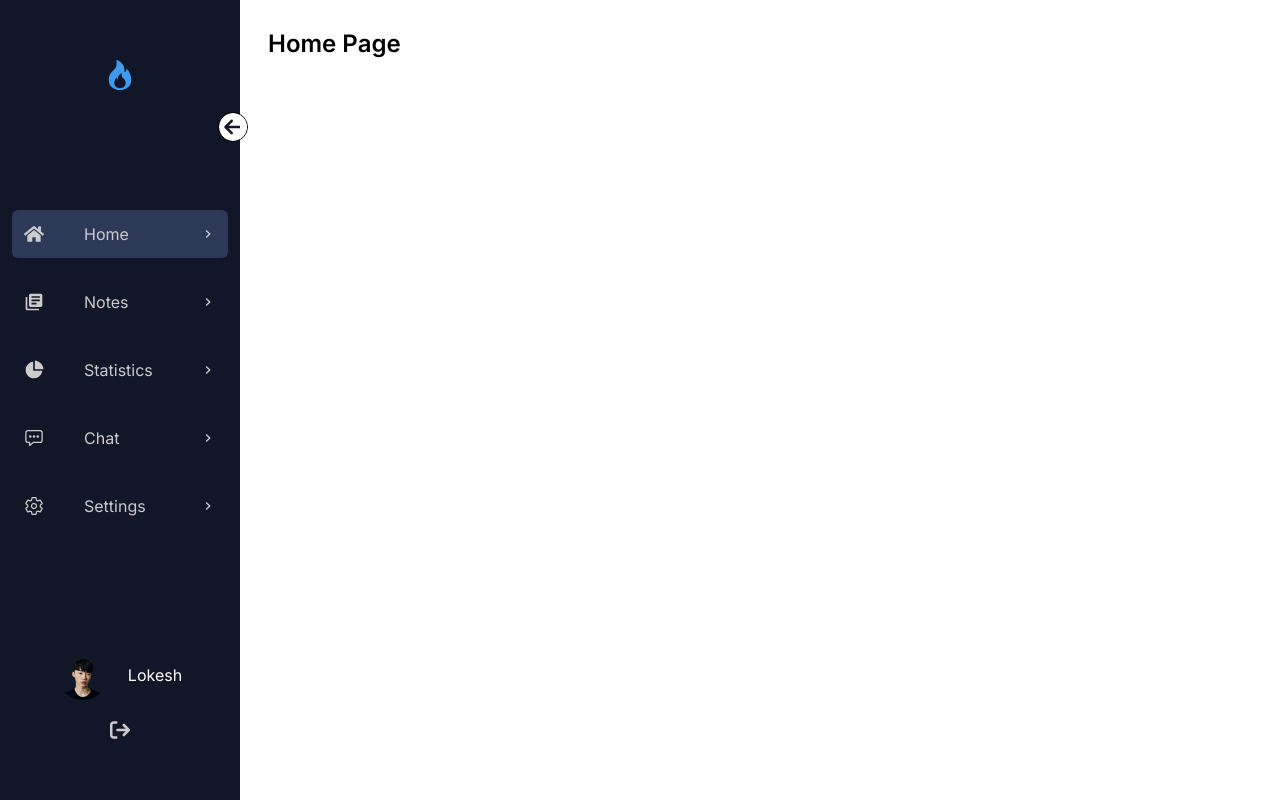
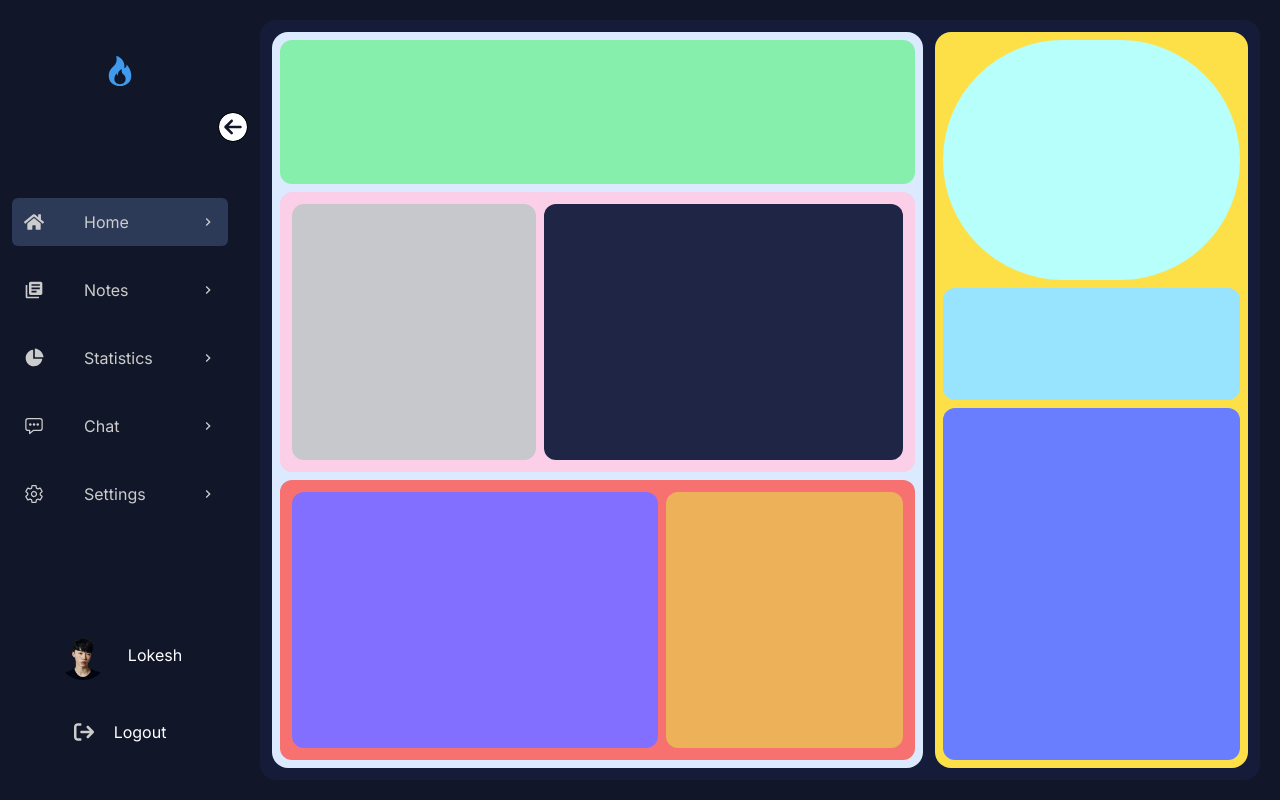
Before and after one commit to lokeshdarla/dashboarddddd, a Next.js app: page / in a window 1280 px wide. Built offline with nearby package versions, Linux system fonts and the light colour scheme.

Commit message:
feat : Grid Layout

```diff
--- a/src/components/Sidebar/Sidebar.tsx
+++ b/src/components/Sidebar/Sidebar.tsx
@@ -3,13 +3,13 @@ import { useState } from "react";
 import { FaCircleArrowLeft } from "react-icons/fa6";
 import { FaHome } from "react-icons/fa";
 import { RiPieChart2Fill } from "react-icons/ri";
-import { MdLibraryBooks, MdNavigateBefore, MdNavigateNext } from "react-icons/md";
+import { MdLibraryBooks, MdNavigateNext } from "react-icons/md";
 import { IoSettingsOutline } from "react-icons/io5";
 import Image from "next/image";
 import { BsFire } from "react-icons/bs";
 import { FaArrowRightFromBracket } from "react-icons/fa6";
 import { IoChatboxEllipsesOutline } from "react-icons/io5";
-import { MdOutlineNavigateNext } from "react-icons/md";
+import Dashboard from "../dashboard/Dashboard";
 
 
 const Sidebar = () => {
@@ -28,7 +28,7 @@ const toggleSideBar=()=>{
 }
 
   return (
-    <div className="flex">
+    <div className="flex bg-[#111729]">
       <div
         className={` ${
           open ? "w-60" : "w-18"
@@ -55,7 +55,7 @@ const toggleSideBar=()=>{
             </li>
           ))}
           </ul>
-          <div className="flex-col flex items-center justify-center gap-5">
+          <div className="flex-col flex items-center justify-center gap-10 w-full">
           <div className="flex items-center justify-center gap-5">
           <Image
             src="/user.png"
@@ -67,14 +67,18 @@ const toggleSideBar=()=>{
           </span>
           </div>
 
+            <div className="flex items-center justify-center gap-5">
+            <FaArrowRightFromBracket size={20} className="text-[#CCCCCC]"/>
+            <span className={`${!open && "hidden"} origin-left duration-200 text-white`}>
+          Logout
+          </span>
+            </div>
 
-          <FaArrowRightFromBracket size={20} className="text-[#CCCCCC]"/>
           </div>
         </div>
       </div>
-      <div className="flex-1 h-screen p-7 ">
-        <h1 className="text-2xl font-semibold">Home Page</h1>
-
+      <div className="flex-1 p-5 h-screen">
+        <Dashboard/>
       </div>
     </div>
   );
--- /dev/null
+++ b/src/components/dashboard/Dashboard.tsx
@@ -0,0 +1,44 @@
+import React from 'react'
+
+function Dashboard() {
+  return (
+    <section className='h-[100%] w-full bg-[#151C39] rounded-2xl p-3 grid grid-cols-3 space-x-3'>
+    <div className='col-span-2 bg-blue-100 rounded-2xl grid grid-rows-5 space-y-2 p-2'>
+      <div className='row-span-1 bg-green-300 rounded-xl'>
+
+      </div>
+      <div className='row-span-2 bg-pink-200 rounded-xl grid grid-cols-5 p-3 space-x-2'>
+      <div className='col-span-2 bg-[#C7C8CC] rounded-xl'>
+
+      </div>
+      <div className='col-span-3 bg-[#1F2544] rounded-xl'>
+
+      </div>
+      </div>
+      <div className='row-span-3 bg-red-400 rounded-xl grid grid-cols-5 p-3 space-x-2'>
+        <div className='col-span-3 bg-[#836FFF] rounded-xl'>
+
+        </div>
+        <div className='col-span-2 bg-[#ECB159] rounded-xl'>
+
+        </div>
+      </div>
+    </div>
+    <div className='col-span-1 bg-yellow-300 rounded-2xl grid grid-rows-6 p-2 space-y-2'>
+      {/* Content for the second div */}
+      <div className='row-span-2 bg-[#B6FFFA] rounded-full'>
+
+      </div>
+      <div className='row-span-1 bg-[#98E4FF] rounded-xl'>
+
+      </div>
+      <div className='row-span-3 bg-[#687EFF] rounded-xl'>
+
+      </div>
+    </div>
+  </section>
+
+  )
+}
+
+export default Dashboard
```
